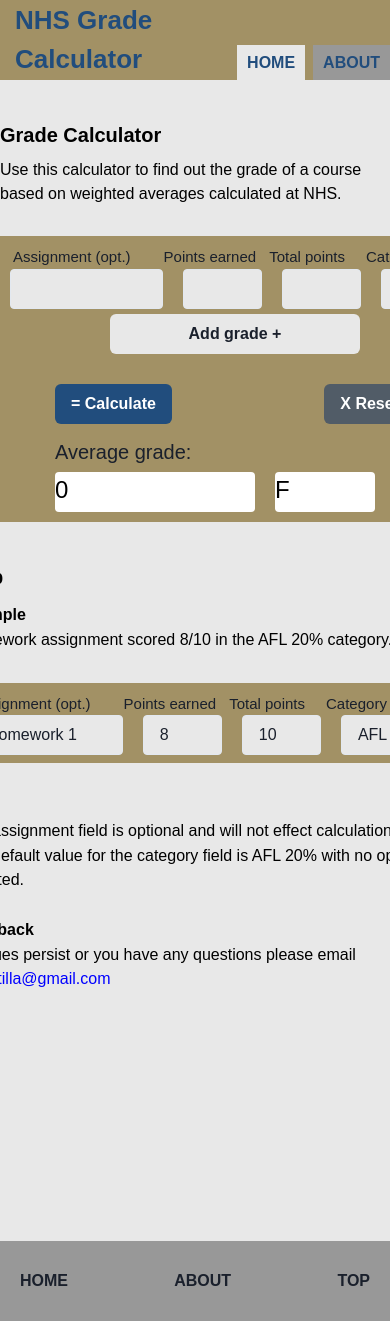
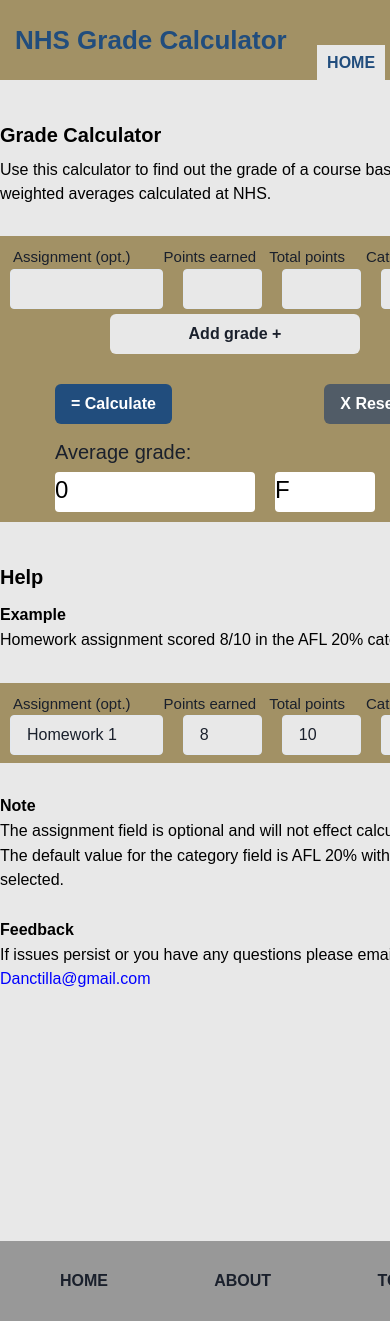
Before and after one commit to danctila/calculator-frontend, a React (Vite) app in the folder CALCULATORFRONTEND/: page / in a window 390 px wide. Shown: the top 1321 px of the page. Built offline with nearby package versions, Linux system fonts and the light colour scheme.

Commit message:
Fixed mobile styles

```diff
--- a/CALCULATORFRONTEND/src/Components/Footer.tsx
+++ b/CALCULATORFRONTEND/src/Components/Footer.tsx
@@ -7,7 +7,7 @@ const Footer = () => {
   };
   return (
     <>
-      <Flex w="100%" h="80px" bg="#989898" justifyContent="center">
+      <Flex minW="470px" h="80px" bg="#989898" justifyContent="center">
         <HStack w="350px" justifyContent="space-between">
           <Link
             fontWeight="semibold"
--- a/CALCULATORFRONTEND/src/Components/Gradehelp.tsx
+++ b/CALCULATORFRONTEND/src/Components/Gradehelp.tsx
@@ -4,7 +4,7 @@ import Formeg from "./Formeg";
 const Gradehelp = () => {
   return (
     <>
-      <HStack justify="center" mt="40px" pb="250px">
+      <HStack justify="center" minW="470px" mt="40px" pb="250px">
         <VStack w="470px" align="left" spacing="1px">
           <Text fontSize="20px" fontWeight="bold" color="black" pb="10px">
             Help
--- a/CALCULATORFRONTEND/src/Components/Home.tsx
+++ b/CALCULATORFRONTEND/src/Components/Home.tsx
@@ -7,7 +7,7 @@ import Gradeintro from "./Gradeintro";
 const Home = () => {
   return (
     <>
-      <Box bg="#E8E8E8" w="100%">
+      <Box bg="#E8E8E8" minW="470px">
         <Gradeintro />
         <Calculator />
         <Gradehelp />
--- a/CALCULATORFRONTEND/src/Components/Nav.tsx
+++ b/CALCULATORFRONTEND/src/Components/Nav.tsx
@@ -4,7 +4,7 @@ import { useLocation } from "react-router-dom";
 const Nav = () => {
   return (
     <>
-      <Flex w="100%" h="80px" bg="#A29165" justifyContent="center">
+      <Flex h="80px" minW="470px" bg="#A29165" justifyContent="center">
         <HStack w="470px" justifyContent="space-between">
           <Center pl="15px">
             <Text fontSize="26" fontWeight="semibold" color="#214D7D">
```
